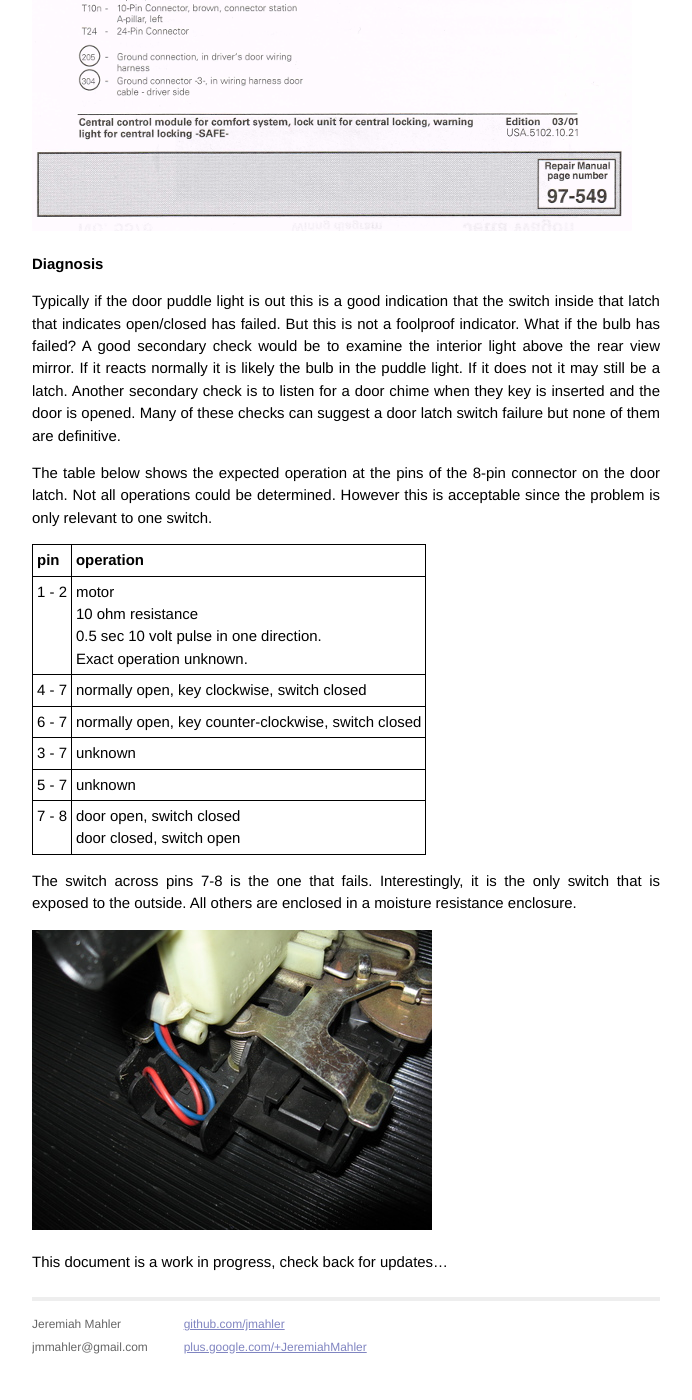
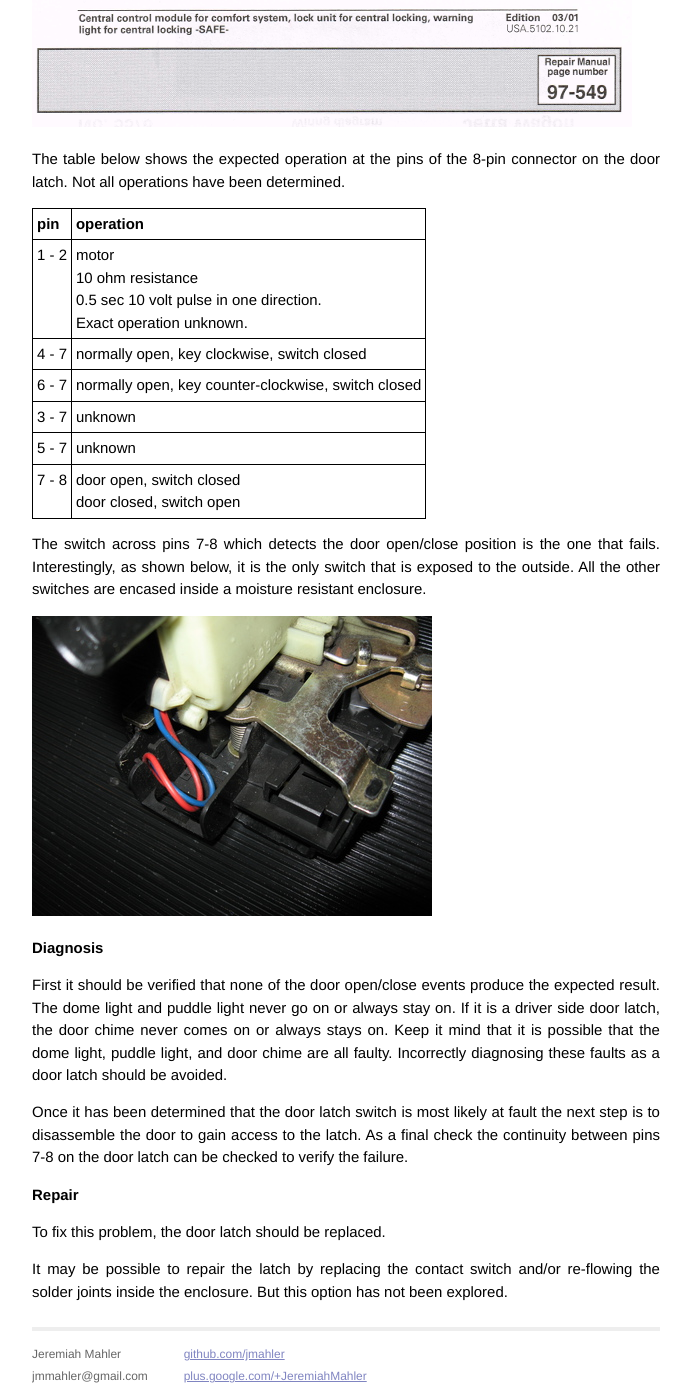
Before and after one commit to jmahler/jmahler.github.io, a Jekyll site: the page built from _posts/2014-01-31-vw_door_latch.md, in a window 1280 px wide and 1400 px high, scrolled down 1479 px. Shown: the whole window, without its empty margins (294-986 px from the left). Built offline with Jekyll 4.4.1, drawn with Linux system fonts in a browser that asks for light colours; Markdown is read by kramdown in place of the engine named in the settings; before the commit the page ends 2849 px from its top, so only the background shows below that; some of the changed text lies outside the part shown.

Commit message:
re-wrote door latch analysis
The VW Mk4 door latch analysis has been rewritten.
It has been condensed and simplified to focus on
the information needed to properly diagnose the
problem.

```diff
--- a/_posts/2014-01-31-vw_door_latch.md
+++ b/_posts/2014-01-31-vw_door_latch.md
@@ -1,66 +1,46 @@
 ---
 layout: post
-title: "Failure Analysis of VW Mk4 Door Latch"
+title: "Failure Analysis of a Volkswagen Mk4 Door Latch"
 date: 2014-01-31 1:00
 category: Electrical Engineering
 tags: Electrical Engineering, Automotive
 ---
 
-![door_latch]({{site.url}}/images/door_latch/door_latch-x300.jpg)
-
-The front door latch found on 1999 to 2005 (Mk4) Volkswagen Jettas, Golfs
-and Beetles is a common failure item.
-Typically, when they fail, they behave as if the door is always
-open or always closed.
-And in some cases this failure is sporadic.
+## Affected Vehicles
 
 <table>
 <tr><td>year</td><td>1999 - 2005</td></tr>
 <tr><td>make</td><td>Volkswagen</td></tr>
-<tr><td>model</td><td>Golf, Jetta</td></tr>
+<tr><td>model</td><td>Golf, Jetta, New Beetle</td></tr>
 <tr><td valign="top">part number</td><td>3B1 837 015 J (left)<br>
 						Other numbers possible.</td></tr>
 </table>
 
-There are several goals of this document:
+## Symptoms
 
-1.  Determine the root cause of failure.
-1.  Describe its operation (electrical switches).
-1.  Devise absolutely certain method of diagnosis.
+Opening and closing front door does not produce the normal events.
+Dome light and puddle light may be always off, always on, or work
+sporadically.
+The door chime for the driver side does not sound when driver door
+is opened or it chimes continuously.
+The alarm behaves incorrectly, locking the car, or sounding when
+door is opened.
 
+## Background and Operation
 
-## Operation
+![door_latch]({{site.url}}/images/door_latch/door_latch-x300.jpg)
 
-Before determining how the door latch has failed it is necessary to
-understand its operation.
-The wiring diagram related to the door latch, F220, is shown below.
-Notice that it appears to be composed entirely of passive components;
-switches and one motor.
-There is ground connection at 206 which goes through the latch and
-out on 304.
-There is a push button switch near 304.
-There is no indication of which switches correspond to which operation.
-And there is no indication of what voltage is present on these wires.
-In particular, what voltage is used to drive the motor.
+The door latch (F220) consists of several mechanical switches as
+shown in the wiring diagram below.
+Notice that it is composed entirely of passive components:
+several switches and one motor.
+The switch on pin 8 near 304 is the door open/closed detection switch.
+There is a ground connection at 206 which serves all the switches in the latch.
 
 ![Door Latch Schematic]({{site.url}}/images/door_latch/door_latch_schematic.png)
 
-## Diagnosis
-
-Typically if the door puddle light is out this is a good indication
-that the switch inside that latch that indicates open/closed has failed.
-But this is not a foolproof indicator.  What if the bulb has failed?
-A good secondary check would be to examine the interior light above
-the rear view mirror.  If it reacts normally it is likely the bulb
-in the puddle light.  If it does not it may still be a latch.
-Another secondary check is to listen for a door chime when they key is
-inserted and the door is opened.
-Many of these checks can suggest a door latch switch failure but none
-of them are definitive.
-
 The table below shows the expected operation at the pins of the 8-pin
-connector on the door latch.  Not all operations could be determined.
-However this is acceptable since the problem is only relevant to one switch.
+connector on the door latch.  Not all operations have been determined.
 
 <table>
 <tr><th>pin</th><th>operation</th></tr>
@@ -76,10 +56,33 @@
 						door closed, switch open</td></tr>
 </table>
 
-The switch across pins 7-8 is the one that fails.
-Interestingly, it is the only switch that is exposed to the outside.
-All others are enclosed in a moisture resistance enclosure.
+The switch across pins 7-8 which detects the door open/close position
+is the one that fails.
+Interestingly, as shown below, it is the only switch that is exposed to the outside.
+All the other switches are encased inside a moisture resistant enclosure.
 
 ![door_latch_switch]({{site.url}}/images/door_latch/door_latch_switch-x300.jpg)
 
-This document is a work in progress, check back for updates...
+## Diagnosis
+
+First it should be verified that none of the door open/close
+events produce the expected result.
+The dome light and puddle light never go on or always stay on.
+If it is a driver side door latch, the door chime never comes on or
+always stays on.
+Keep it mind that it is possible that the dome light, puddle light, and
+door chime are all faulty.
+Incorrectly diagnosing these faults as a door latch should be avoided.
+
+Once it has been determined that the door latch switch is most likely at fault
+the next step is to disassemble the door to gain access to the latch.
+As a final check the continuity between pins 7-8 on the door latch
+can be checked to verify the failure.
+
+## Repair
+
+To fix this problem, the door latch should be replaced.
+
+It may be possible to repair the latch by replacing the contact switch
+and/or re-flowing the solder joints inside the enclosure.
+But this option has not been explored.
```
